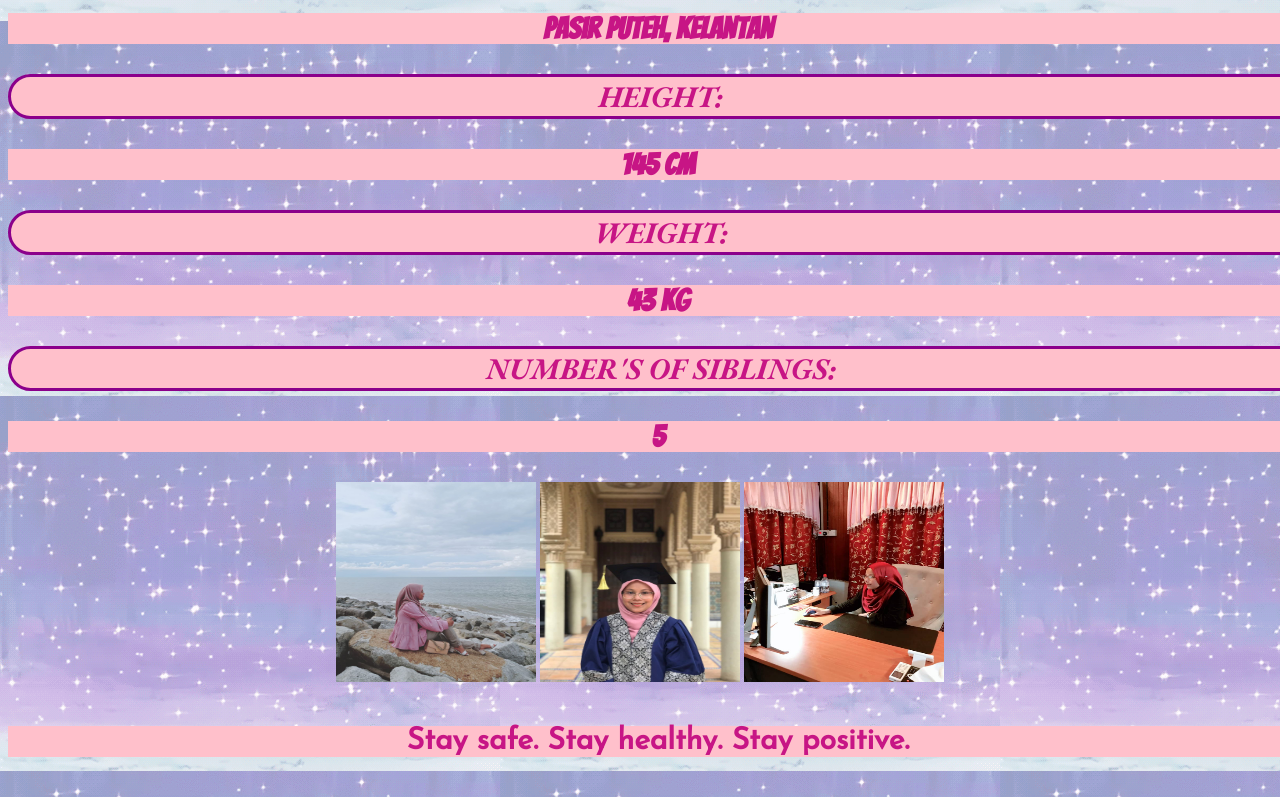
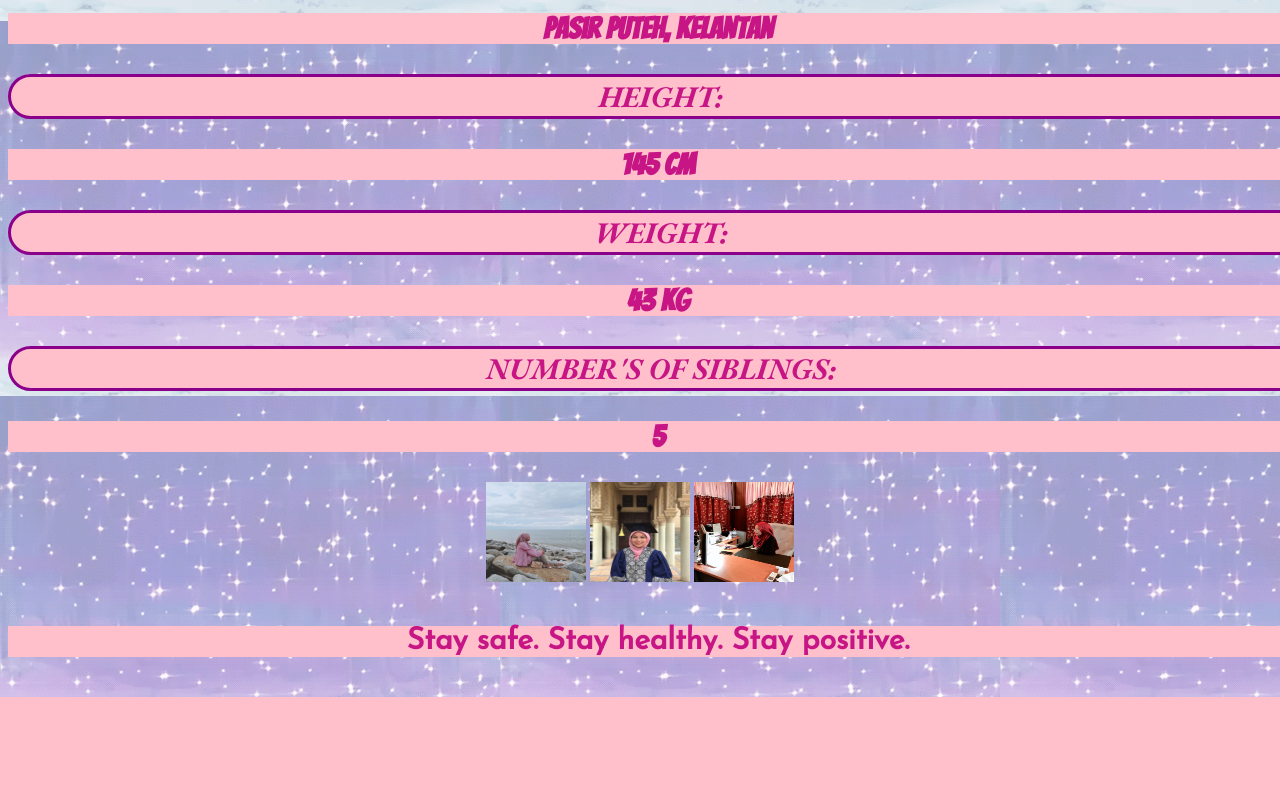
Before and after one commit to Tirahz98/personal-portfolio, a plain HTML site: page myself.html in a window 1280 px wide. Shown: the part 1104-1901 px from the top of the page. After the commit the page ends 1801 px from the top, so only its background shows below. Drawn offline with nearby package versions, Linux system fonts and the light colour scheme.

Commit message:
Update myself.html

```diff
--- a/myself.html
+++ b/myself.html
@@ -54,11 +54,11 @@
 <h3> 5</h3>
 
 
-<img src="3.jpg" width="200px" height="200px">
+<img src="3.jpg" width="100px" height="100px">
 
-<img src="11.jpg" width="200px" height="200px">
+<img src="11.jpg" width="100px" height="100px">
 
-<img src="13.jpg" width="200px" height="200px">
+<img src="13.jpg" width="100px" height="100px">
 
 
 <h4> Stay safe. Stay healthy. Stay positive.</h4></center>
```
